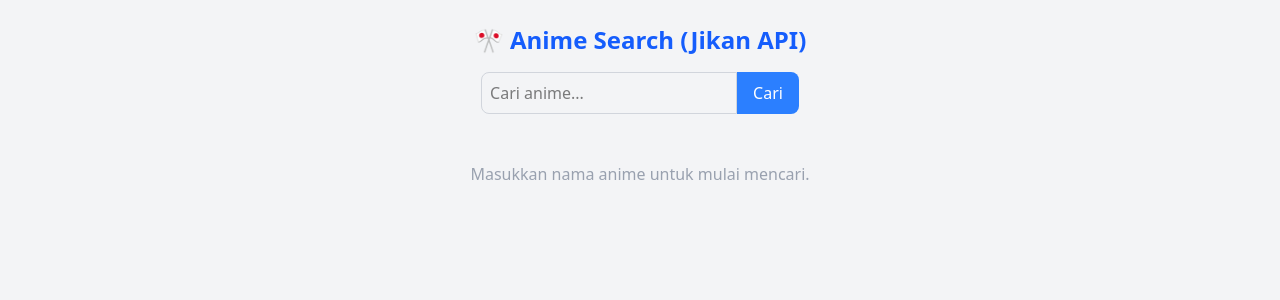
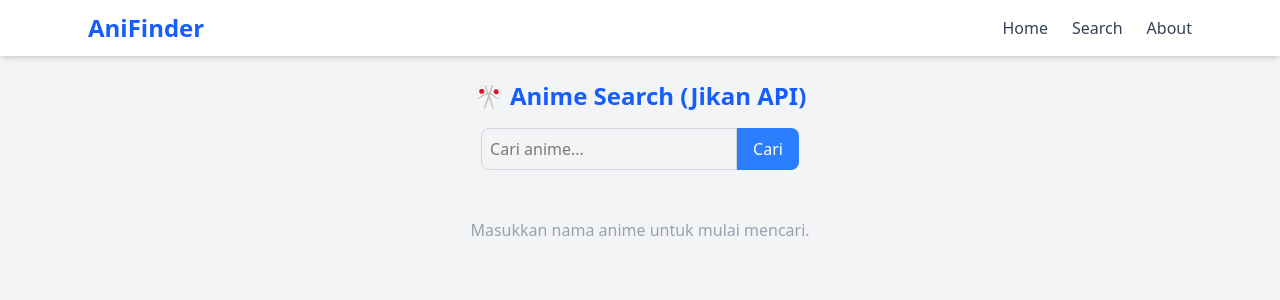
Before and after one commit to rizkicahyaa/mirai-nime, a React (Vite) app: page / in a window 1280 px wide. Shown: the top 300 px of the page. Built offline with nearby package versions, Linux system fonts and the light colour scheme.

Commit message:
feat: navbar component

```diff
--- a/src/App.tsx
+++ b/src/App.tsx
@@ -1,9 +1,11 @@
 import "./App.css";
+import Navbar from "./components/Navbar";
 import AnimeSearch from "./components/AnimeSearch";
 
 function App() {
     return (
         <div className="min-h-screen bg-gray-100">
+            <Navbar />
             <AnimeSearch />
         </div>
     );
--- /dev/null
+++ b/src/components/Navbar.tsx
@@ -0,0 +1,30 @@
+import React from "react";
+
+const Navbar: React.FC = () => {
+    return (
+        <nav className="bg-white shadow-md">
+            <div className="max-w-6xl mx-auto px-6 py-3 flex justify-between items-center">
+                <h1 className="text-2xl font-bold text-blue-600">AniFinder</h1>
+                <ul className="hidden md:flex space-x-6 text-gray-700 font-medium">
+                    <li>
+                        <a href="#home" className="hover:text-blue-500">
+                            Home
+                        </a>
+                    </li>
+                    <li>
+                        <a href="#search" className="hover:text-blue-500">
+                            Search
+                        </a>
+                    </li>
+                    <li>
+                        <a href="#about" className="hover:text-blue-500">
+                            About
+                        </a>
+                    </li>
+                </ul>
+            </div>
+        </nav>
+    );
+};
+
+export default Navbar;
```
